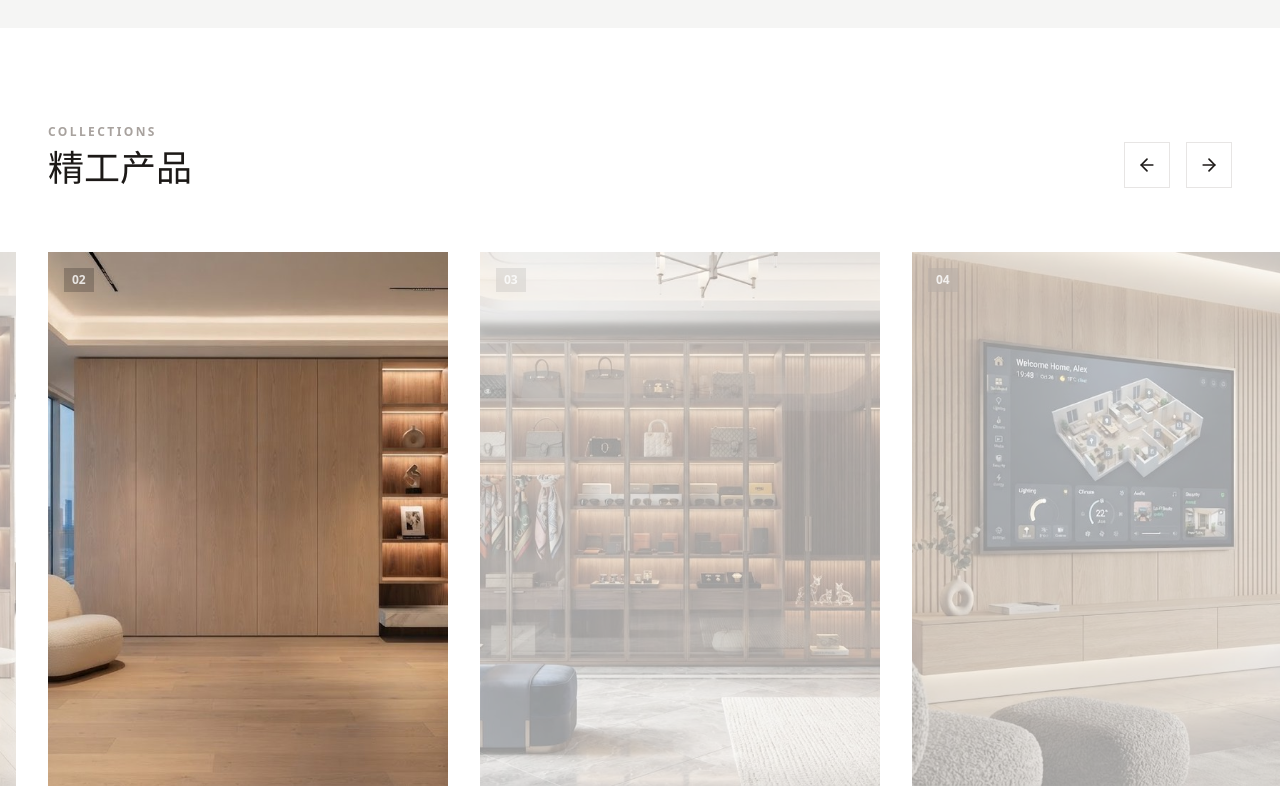
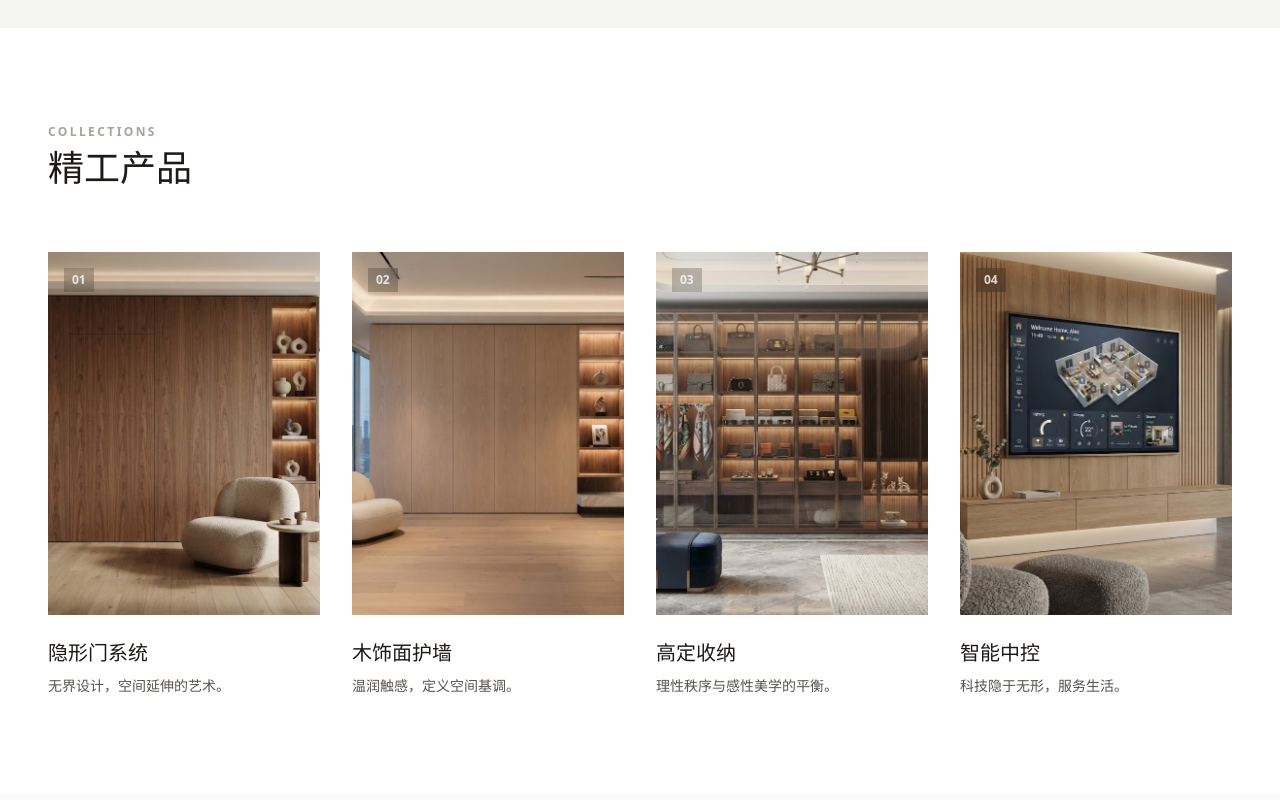
Before and after one commit to kakafengfeng/muqijiaju, a React (Vite) app: page / in a window 1280 px wide. Shown: the part 3560-4360 px from the top of the page. Built offline with nearby package versions, Linux system fonts and the light colour scheme.

Commit message:
精工产品区改居中卡片排：去掉轮播滚动/箭头，4 张卡片页面中间一排显示

```diff
--- a/components/ProductCarousel.tsx
+++ b/components/ProductCarousel.tsx
@@ -1,99 +1,34 @@
-import React, { useState, useEffect, useRef, useCallback } from 'react';
-import { ArrowLeft, ArrowRight } from 'lucide-react';
+import React from 'react';
 import { useContent } from '../context/ContentContext';
 import { useLanguage } from '../context/LanguageContext';
 import { Reveal } from './UI/Reveal';
 import { Link } from 'react-router-dom';
-
-const GAP = 32; // 与 className="gap-8" 一致（Tailwind gap-8 = 2rem）
 
 export const ProductCarousel: React.FC = () => {
   const { content } = useContent();
   const { lang } = useLanguage();
   const isEn = lang === 'en';
   const t = (zh: string, en: string) => (isEn ? en : zh);
-  const [currentIndex, setCurrentIndex] = useState(0);
-  const [isPaused, setIsPaused] = useState(false);
-  const [step, setStep] = useState(0); // 单张卡片 + gap 的实际步长（px）
-  const trackRef = useRef<HTMLDivElement>(null);
-  const timeoutRef = useRef<ReturnType<typeof setTimeout> | null>(null);
-
-  const total = content.products.length;
-
-  // 依据真实卡片宽度计算步长，避免硬编码 340px 与响应式宽度错位
-  const measureStep = useCallback(() => {
-    const card = trackRef.current?.querySelector('a');
-    if (card) {
-      setStep(card.getBoundingClientRect().width + GAP);
-    }
-  }, []);
-
-  useEffect(() => {
-    measureStep();
-    window.addEventListener('resize', measureStep);
-    return () => window.removeEventListener('resize', measureStep);
-  }, [measureStep, content.products.length]);
-
-  const nextSlide = useCallback(() => {
-    setCurrentIndex((prev) => (prev + 1) % Math.max(total, 1));
-  }, [total]);
-
-  const prevSlide = useCallback(() => {
-    setCurrentIndex((prev) => (prev - 1 + Math.max(total, 1)) % Math.max(total, 1));
-  }, [total]);
-
-  useEffect(() => {
-    if (!isPaused && total > 1) {
-      timeoutRef.current = setTimeout(nextSlide, 5000);
-    }
-    return () => {
-      if (timeoutRef.current) clearTimeout(timeoutRef.current);
-    };
-  }, [currentIndex, isPaused, nextSlide, total]);
 
   return (
     <section id="products" className="py-24 bg-white">
-      <div className="container mx-auto px-6 md:px-12 mb-16 flex justify-between items-end">
+      <div className="container mx-auto px-6 md:px-12 mb-16">
         <Reveal>
           <div>
             <span className="text-xs font-bold text-stone-400 tracking-widest uppercase mb-2 block">Collections</span>
             <h2 className="text-3xl md:text-4xl font-light text-stone-900">{t('精工产品', 'Precision Craftsmanship')}</h2>
           </div>
         </Reveal>
-        <div className="hidden md:flex gap-4">
-          <button
-            onClick={prevSlide}
-            aria-label={t('上一个产品', 'Previous product')}
-            className="p-3 border border-stone-200 hover:bg-stone-900 hover:text-white transition-colors"
-          >
-            <ArrowLeft size={20} />
-          </button>
-          <button
-            onClick={nextSlide}
-            aria-label={t('下一个产品', 'Next product')}
-            className="p-3 border border-stone-200 hover:bg-stone-900 hover:text-white transition-colors"
-          >
-            <ArrowRight size={20} />
-          </button>
-        </div>
       </div>
 
-      {/* Slider Container */}
-      <div
-        className="w-full relative overflow-hidden pl-6 md:pl-[calc((100vw-1200px)/2+48px)] lg:pl-[calc((100vw-1280px)/2+48px)]"
-        onMouseEnter={() => setIsPaused(true)}
-        onMouseLeave={() => setIsPaused(false)}
-      >
-        <div
-          ref={trackRef}
-          className="flex gap-8 transition-transform duration-700 ease-[cubic-bezier(0.25,0.1,0.25,1)]"
-          style={{ transform: `translateX(-${currentIndex * step}px)` }}
-        >
-          {content.products.map((product, index) => (
+      {/* 产品卡片：居中一排显示（flex-wrap，产品增减时依然居中） */}
+      <div className="container mx-auto px-6 md:px-12">
+        <div className="flex flex-wrap justify-center gap-8">
+          {content.products.map((product) => (
             <Link
               to={`/product/${product.id}`}
               key={product.id}
-              className={`flex-shrink-0 w-[85vw] md:w-[400px] group cursor-pointer transition-opacity duration-500 ${index === currentIndex ? 'opacity-100' : 'opacity-40 hover:opacity-100'}`}
+              className="w-full sm:w-[calc(50%-1rem)] lg:w-[calc(25%-1.5rem)] max-w-[400px] group cursor-pointer"
             >
               <div className="relative aspect-[3/4] overflow-hidden bg-stone-100 mb-6">
                 <img
@@ -110,7 +45,7 @@ export const ProductCarousel: React.FC = () => {
                 <div className="absolute inset-0 bg-stone-900/40 opacity-0 group-hover:opacity-100 transition-all duration-500 flex flex-col justify-center items-center backdrop-blur-[1px]">
                   <div className="flex flex-col items-center transform translate-y-4 group-hover:translate-y-0 transition-transform duration-500 delay-75">
                     <span className="text-stone-200 text-sm font-serif italic mb-3">{isEn ? (product.categoryEn || product.category) : product.category}</span>
-                    <span className="text-white text-xs tracking-widest uppercase border-b border-white/70 pb-1">{t('View Details', 'View Details')}</span>
+                    <span className="text-white text-xs tracking-widest uppercase border-b border-white/70 pb-1">{t('查看详情', 'View Details')}</span>
                   </div>
                 </div>
               </div>
@@ -120,13 +55,6 @@ export const ProductCarousel: React.FC = () => {
             </Link>
           ))}
         </div>
-
-        {/* Mobile Controls */}
-        <div className="md:hidden flex justify-center gap-6 mt-12">
-          <button onClick={prevSlide} aria-label={t('上一个产品', 'Previous product')}><ArrowLeft size={24} /></button>
-          <div className="text-sm tracking-widest">{currentIndex + 1} / {total}</div>
-          <button onClick={nextSlide} aria-label={t('下一个产品', 'Next product')}><ArrowRight size={24} /></button>
-        </div>
       </div>
     </section>
   );
```
